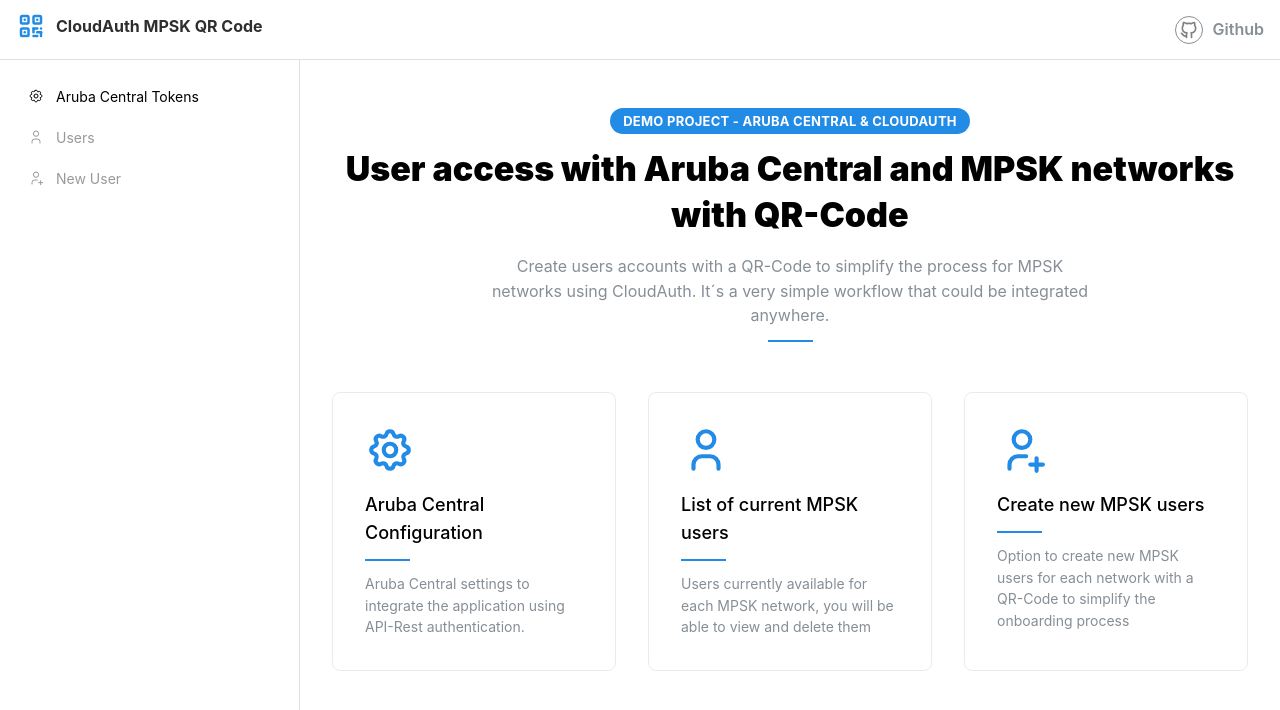
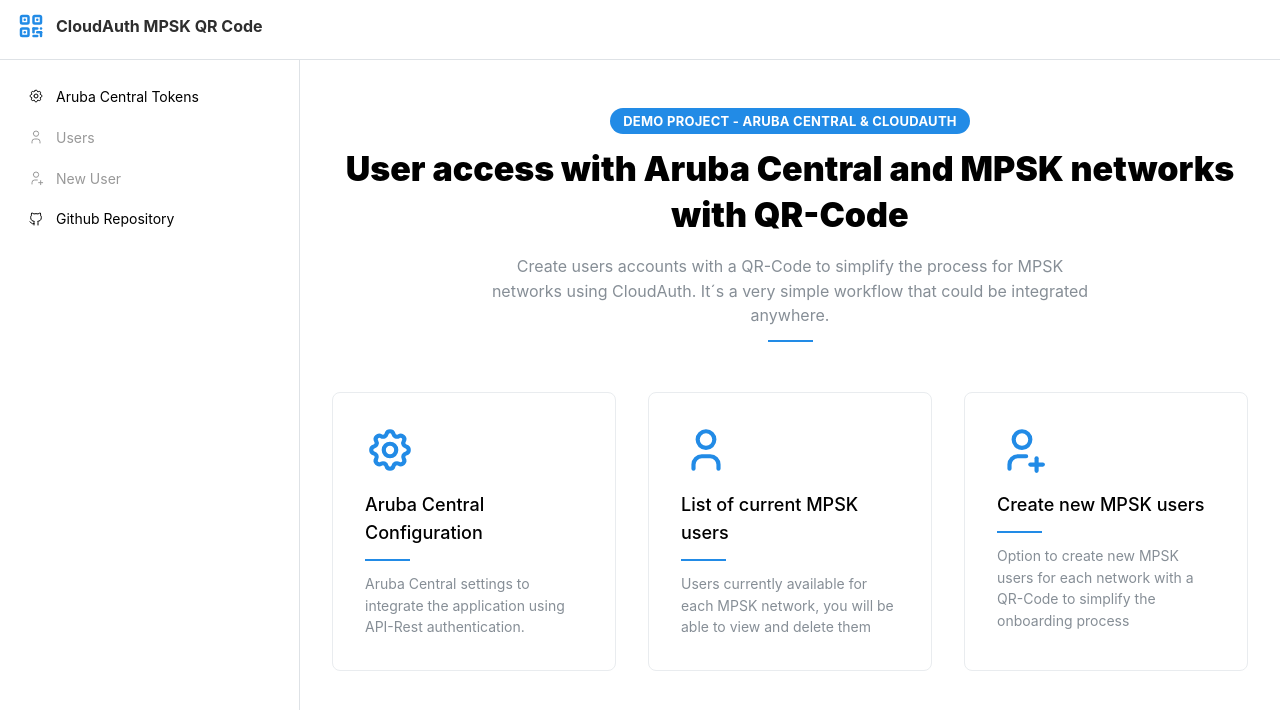
Before and after one commit to rafaeldcf/cloudauth-mpsk-qr-code, a Next.js app: page / in a window 1280 px wide. Shown: the top 710 px of the page. Built offline with nearby package versions, Linux system fonts and the light colour scheme.

Commit message:
Move Github link to the navbar

```diff
--- a/components/MainLayout.tsx
+++ b/components/MainLayout.tsx
@@ -24,6 +24,7 @@
               </Text>
             </Center>
           </Anchor>
+          {/*
           <Anchor underline="never" href="https://github.com/rafaeldcf/cloudauth-mpsk-qr-code" target="_blank" c="gray">
             <Center>
               <ActionIcon variant="outline" radius="xl" aria-label="Settings" mr="xs" color="gray">
@@ -32,6 +33,7 @@
               <Text fw={600}>Github</Text>
             </Center>
           </Anchor>
+          */}
         </Group>
       </AppShell.Header>
       <AppShell.Navbar p="md">
--- a/components/Navbar.tsx
+++ b/components/Navbar.tsx
@@ -1,7 +1,7 @@
 import { NavLink } from "@mantine/core";
 import Link from "next/link";
 import React, { useEffect, useState } from "react";
-import { IconSettings, IconUser, IconUserPlus } from "@tabler/icons-react";
+import { IconBrandGithub, IconSettings, IconUser, IconUserPlus } from "@tabler/icons-react";
 import { usePathname } from "next/navigation";
 import Cookies from "js-cookie";
 
@@ -52,6 +52,16 @@
           toggle();
         }}
       />
+      <NavLink
+        href="https://github.com/rafaeldcf/cloudauth-mpsk-qr-code"
+        label="Github Repository"
+        leftSection={<IconBrandGithub size="1rem" stroke={1.5} />}
+        component={Link}
+        onClick={() => {
+          toggle();
+        }}
+        target="_blank"
+      />
     </>
   );
 }
```
